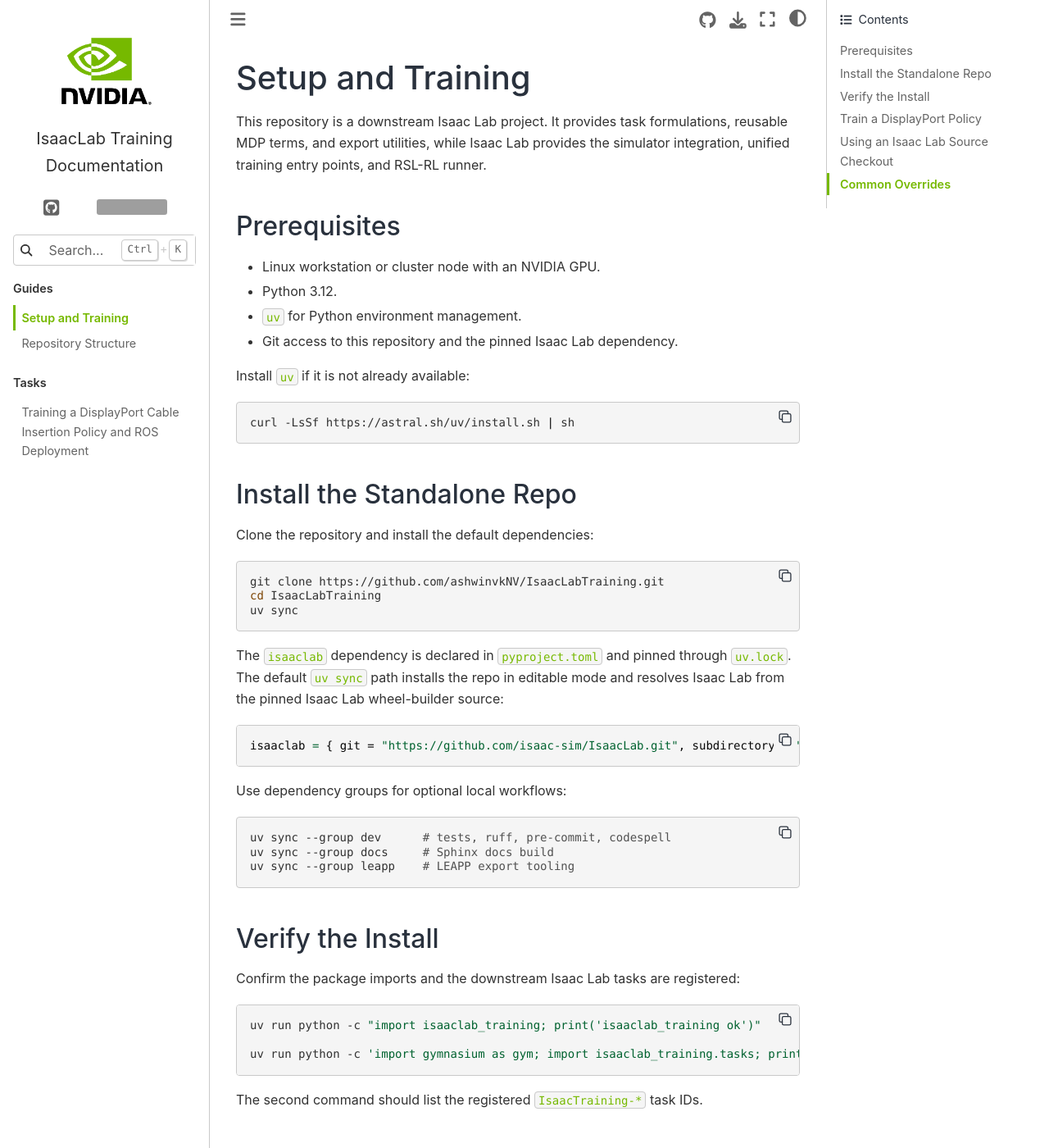
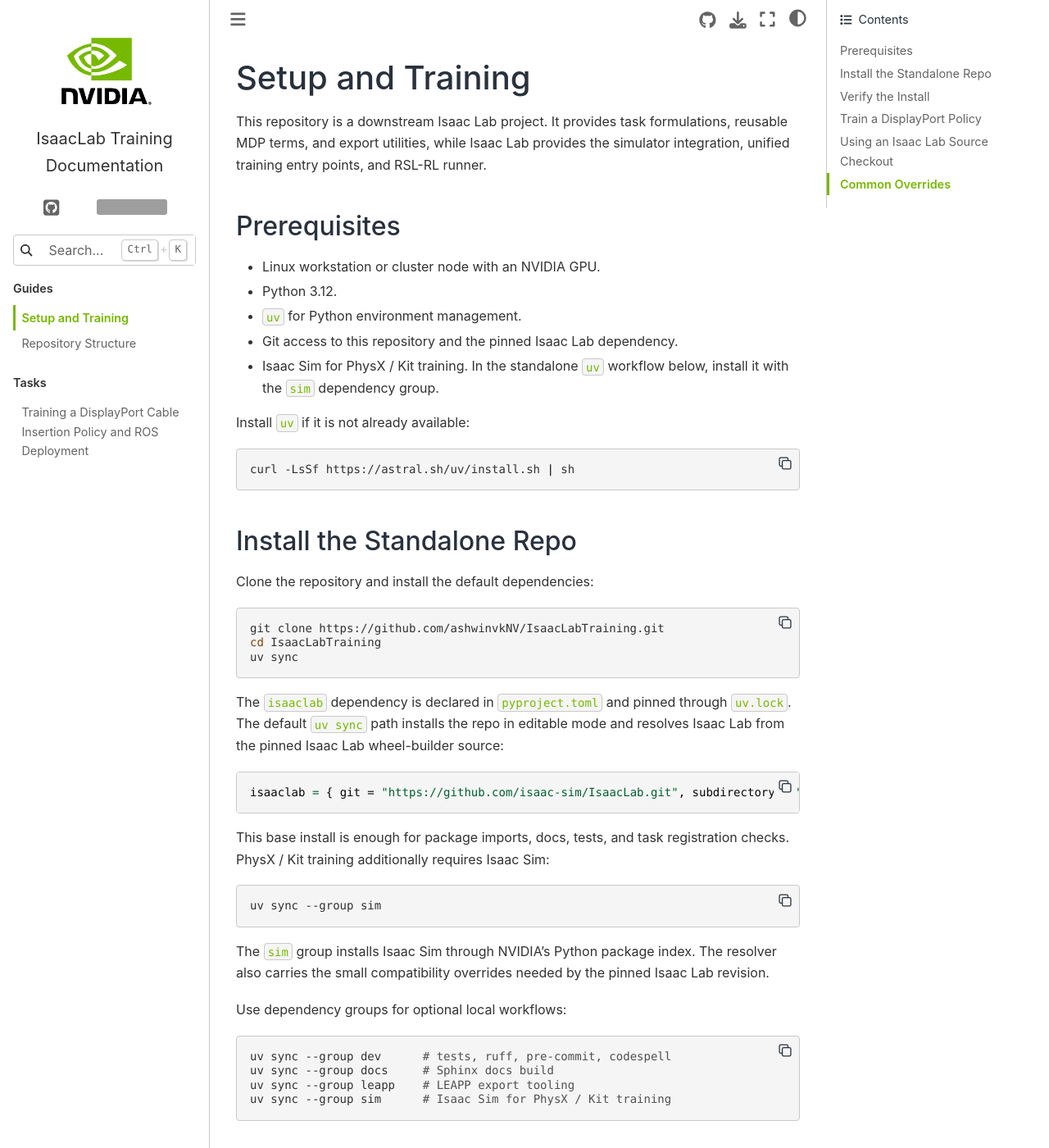
Before and after one commit to ashwinvkNV/IsaacLabTraining, a Sphinx documentation site: the page built from docs/setup_training.md, in a window 1280 px wide and 1400 px high. Shown: the whole window at 82% size. Built offline with Sphinx 7.4.7 and the Sphinx Book theme 1.1.4, drawn with Linux system fonts in a browser that asks for light colours; some of the changed text lies outside the part shown; grey boxes are pictures that could not be loaded.

Commit message:
Document and add Isaac Sim training dependency

````diff
--- a/docs/index.rst
+++ b/docs/index.rst
@@ -24,6 +24,8 @@
 Run a small visual training smoke test:
 
 .. code-block:: bash
+
+   uv sync --group sim
 
    uv run isaaclab train --rl_library rsl_rl \
      --task IsaacTraining-DisplayPortInsertion-Rizon4s-TaskSpace-ROS-Inference \
--- a/docs/setup_training.md
+++ b/docs/setup_training.md
@@ -10,6 +10,8 @@
 - Python 3.12.
 - `uv` for Python environment management.
 - Git access to this repository and the pinned Isaac Lab dependency.
+- Isaac Sim for PhysX / Kit training. In the standalone `uv` workflow below,
+  install it with the `sim` dependency group.
 
 Install `uv` if it is not already available:
 
@@ -35,12 +37,24 @@
 isaaclab = { git = "https://github.com/isaac-sim/IsaacLab.git", subdirectory = "tools/wheel_builder", ... }
 ```
 
+This base install is enough for package imports, docs, tests, and task
+registration checks. PhysX / Kit training additionally requires Isaac Sim:
+
+```bash
+uv sync --group sim
+```
+
+The `sim` group installs Isaac Sim through NVIDIA's Python package index. The
+resolver also carries the small compatibility overrides needed by the pinned
+Isaac Lab revision.
+
 Use dependency groups for optional local workflows:
 
 ```bash
 uv sync --group dev      # tests, ruff, pre-commit, codespell
 uv sync --group docs     # Sphinx docs build
 uv sync --group leapp    # LEAPP export tooling
+uv sync --group sim      # Isaac Sim for PhysX / Kit training
 ```
 
 ## Verify the Install
@@ -57,6 +71,12 @@
 
 ## Train a DisplayPort Policy
 
+Install the simulation group before training:
+
+```bash
+uv sync --group sim
+```
+
 Task-space control is the recommended DisplayPort deployment path:
 
 ```bash
@@ -69,6 +89,9 @@
 
 Use this small visual run first to confirm that Isaac Sim launches, the task is
 registered, and the robot/plug/socket scene looks correct.
+
+If this command reports `Isaac Sim is not installed or not found on PYTHONPATH`,
+run `uv sync --group sim` or use the Isaac Lab source-checkout workflow below.
 
 For a longer headless training run:
 
````
Also changed, not shown: README.md (+5 -1 lines), pyproject.toml (+11 -0 lines), 1 other file.
